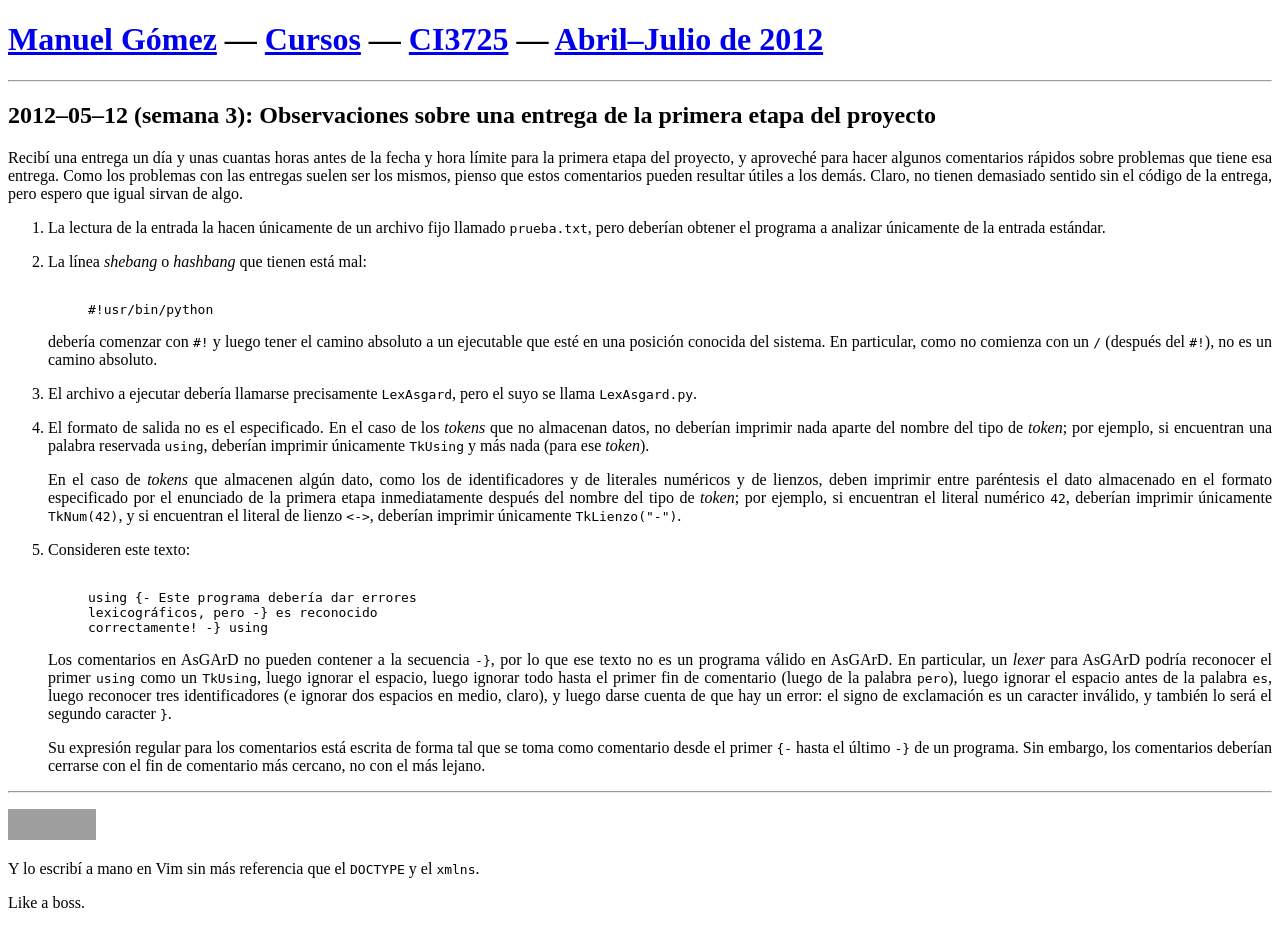
After one commit to Targen/ldc-web, a PHP site: page /cursos/CI3725/2012AJ/observaciones-entrega1 in a window 1280 px wide. The commit adds this page. Run offline with PHP 8.4, Linux system fonts and the light colour scheme; grey boxes are pictures that could not be loaded.

Commit message:
Observaciones de la entrega de Katy

```diff
--- a/cursos/CI3725/2012AJ/index.php
+++ b/cursos/CI3725/2012AJ/index.php
@@ -21,7 +21,8 @@
                 <p>Mis clases de práctica son en AUL017 los lunes desde las 13:30 VET hasta que la gente se canse de oírme hablar pendejadas o nos saquen del salón.</p>
                 <hr/>
                 <ol>
-                        <li><a href="consultas-entrega1">2012‒05‒04 (semana 2): Consultas de la primera entrega del proyecto</a></li>
+                        <li><a href="consultas-entrega1"    >2012‒05‒04 (semana 2): Consultas de la primera entrega del proyecto                    </a></li>
+                        <li><a href="observaciones-entrega1">2012‒05‒12 (semana 3): Observaciones sobre una entrega de la primera etapa del proyecto</a></li>
                 </ol>
                 <hr/>
                 <p>
--- /dev/null
+++ b/cursos/CI3725/2012AJ/observaciones-entrega1.php
@@ -0,0 +1,65 @@
+<?php
+        // Content negotiation? #merwebo.
+        // XHTML ftw; una solución decente requeriría una configuración de Apache decente.
+        header('Content-Type:application/xhtml+xml;charset=utf-8');
+?>
+<!DOCTYPE html PUBLIC "-//W3C//DTD XHTML 1.1//EN" "http://www.w3.org/TR/xhtml11/DTD/xhtml11.dtd">
+<html xmlns="http://www.w3.org/1999/xhtml">
+        <head>
+                <meta http-equiv="Content-type" content="application/xhtml+xml;charset=utf-8"/>
+                <title>Notas de Manuel Gómez sobre CI3725 — Observaciones sobre una entrega de la primera etapa del proyecto</title>
+                <style type="text/css">p { text-align:justify; }</style>
+        </head>
+
+        <body>
+                <h1><a href="../../..">Manuel Gómez</a> — <a href="../..">Cursos</a> — <a href="..">CI3725</a> — <a href=".">Abril–Julio de 2012</a></h1>
+                <hr/>
+                <h2>2012‒05‒12 (semana 3): Observaciones sobre una entrega de la primera etapa del proyecto</h2>
+                <p>Recibí una entrega un día y unas cuantas horas antes de la fecha y hora límite para la primera etapa del proyecto, y aproveché para hacer algunos comentarios rápidos sobre problemas que tiene esa entrega.  Como los problemas con las entregas suelen ser los mismos, pienso que estos comentarios pueden resultar útiles a los demás.  Claro, no tienen demasiado sentido sin el código de la entrega, pero espero que igual sirvan de algo.</p>
+                <ol>
+                        <li>
+                                <p>La lectura de la entrada la hacen únicamente de un archivo fijo llamado <code>prueba.txt</code>, pero deberían obtener el programa a analizar únicamente de la entrada estándar.</p>
+                        </li>
+
+                        <li>
+                                <p>La línea <em>shebang</em> o <em>hashbang</em> que tienen está mal:</p>
+                                <blockquote>
+<pre><code><![CDATA[
+#!usr/bin/python
+]]></code></pre>
+                                </blockquote>
+                                <p>debería comenzar con <code>#!</code> y luego tener el camino absoluto a un ejecutable que esté en una posición conocida del sistema. En particular, como no comienza con un <code>/</code> (después del <code>#!</code>), no es un camino absoluto.</p>
+                        </li>
+
+                        <li>
+                                <p>El archivo a ejecutar debería llamarse precisamente <code>LexAsgard</code>, pero el suyo se llama <code>LexAsgard.py</code>.</p>
+                        </li>
+
+                        <li>
+                                <p>El formato de salida no es el especificado. En el caso de los <em>tokens</em> que no almacenan datos, no deberían imprimir nada aparte del nombre del tipo de <em>token</em>; por ejemplo, si encuentran una palabra reservada <code>using</code>, deberían imprimir únicamente <code>TkUsing</code> y más nada (para ese <em>token</em>).</p>
+                                <p>En el caso de <em>tokens</em> que almacenen algún dato, como los de identificadores y de literales numéricos y de lienzos, deben imprimir entre paréntesis el dato almacenado en el formato especificado por el enunciado de la primera etapa inmediatamente después del nombre del tipo de <em>token</em>; por ejemplo, si encuentran el literal numérico <code>42</code>, deberían imprimir únicamente <code>TkNum(42)</code>, y si encuentran el literal de lienzo <code>&lt;-&gt;</code>, deberían imprimir únicamente <code>TkLienzo(&quot;-&quot;)</code>.</p>
+                        </li>
+
+                        <li>
+                                <p>Consideren este texto:</p>
+                                <blockquote>
+<pre><code><![CDATA[
+using {- Este programa debería dar errores
+lexicográficos, pero -} es reconocido
+correctamente! -} using
+]]></code></pre>
+                                </blockquote>
+                                <p>Los comentarios en AsGArD no pueden contener a la secuencia <code>-}</code>, por lo que ese texto no es un programa válido en AsGArD. En particular, un <em>lexer</em> para AsGArD podría reconocer el primer <code>using</code> como un <code>TkUsing</code>, luego ignorar el espacio, luego ignorar todo hasta el primer fin de comentario (luego de la palabra <code>pero</code>), luego ignorar el espacio antes de la palabra <code>es</code>, luego reconocer tres identificadores (e ignorar dos espacios en medio, claro), y luego darse cuenta de que hay un error: el signo de exclamación es un caracter inválido, y también lo será el segundo caracter <code>}</code>.</p>
+                                <p>Su expresión regular para los comentarios está escrita de forma tal que se toma como comentario desde el primer <code>{-</code> hasta el último <code>-}</code> de un programa. Sin embargo, los comentarios deberían cerrarse con el fin de comentario más cercano, no con el más lejano.</p>
+                        </li>
+                </ol>
+                <hr/>
+                <p>
+                        <a href="http://validator.w3.org/check?uri=referer">
+                                <img src="http://www.w3.org/Icons/valid-xhtml11" alt="Valid XHTML 1.1" height="31" width="88"/>
+                        </a>
+                </p>
+                <p>Y lo escribí a mano en Vim sin más referencia que el <code>DOCTYPE</code> y el <code>xmlns</code>.</p>
+                <p>Like a boss.</p>
+        </body>
+</html>
```
